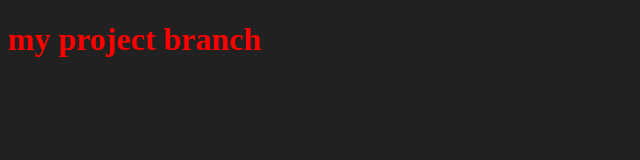
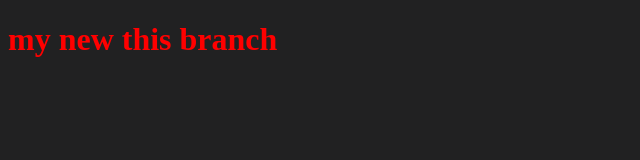
Before and after one commit to omar12p/Git_first, a plain HTML site: page index.html in a window 1280 px wide. Shown: the whole page, without its empty margins (0-640 px from the left). Drawn offline with Linux system fonts and the light colour scheme.

Commit message:
edit the html file

```diff
--- a/index.html
+++ b/index.html
@@ -7,7 +7,7 @@
     <title>Document</title>
 </head>
 <body>
-    <h1>my project branch</h1>
+    <h1>my new this  branch</h1>
     <script src="mega.js"></script>
 </body>
 </html>
```
